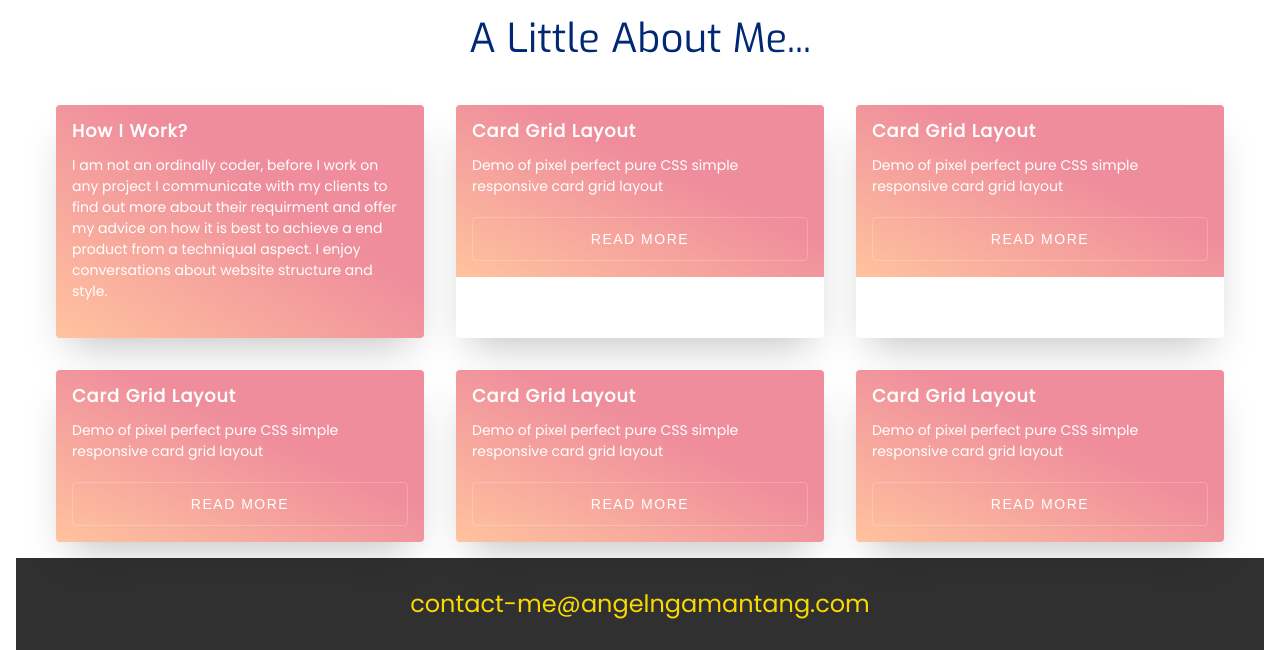
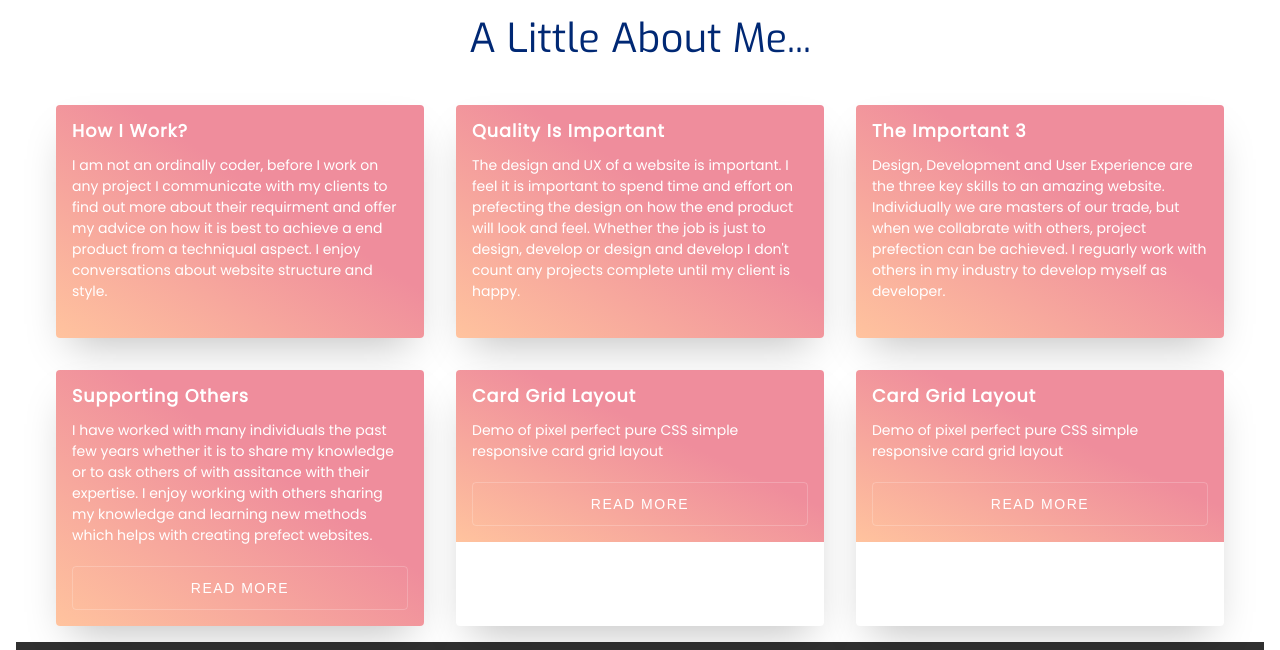
Before and after one commit to AngelNgaManTang/PortfolioRedesign, a plain HTML site: page about.html in a window 1280 px wide. Shown: the part 2500-3150 px from the top of the page. Drawn offline with nearby package versions, Linux system fonts and the light colour scheme; a web font is replaced by a local one.

Commit message:
about page information created

```diff
--- a/about.html
+++ b/about.html
@@ -77,9 +77,12 @@
           <li class="cards_item">
             <div class="card">
               <div class="card_content">
-                <h2 class="card_title">Card Grid Layout</h2>
-                <p class="card_text">Demo of pixel perfect pure CSS simple responsive card grid layout</p>
-                <button class="btn card_btn">Read More</button>
+                <h2 class="card_title">Quality is important</h2>
+                <p class="card_text">
+                  The design and UX of a website is important. I feel it is important to spend time and effort on prefecting the design on how the end product will
+                  look and feel. Whether the job is just to design, develop or design and develop I don't count any projects complete until my client is happy.
+                </p>
+
               </div>
             </div>
           </li>
@@ -87,9 +90,12 @@
             <div class="card">
 
               <div class="card_content">
-                <h2 class="card_title">Card Grid Layout</h2>
-                <p class="card_text">Demo of pixel perfect pure CSS simple responsive card grid layout</p>
-                <button class="btn card_btn">Read More</button>
+                <h2 class="card_title">The Important 3</h2>
+                <p class="card_text">
+                  Design, Development and User Experience are the three key skills to an amazing website. Individually we are masters of our trade, but when we
+                  collabrate with others, project prefection can be achieved. I reguarly work with others in my industry to develop myself as developer.
+                </p>
+
               </div>
             </div>
           </li>
@@ -97,8 +103,11 @@
             <div class="card">
 
               <div class="card_content">
-                <h2 class="card_title">Card Grid Layout</h2>
-                <p class="card_text">Demo of pixel perfect pure CSS simple responsive card grid layout</p>
+                <h2 class="card_title">Supporting Others</h2>
+                <p class="card_text">
+                  I have worked with many individuals the past few years whether it is to share my knowledge or to ask others of with assitance with their expertise.
+                  I enjoy working with others sharing my knowledge and learning new methods which helps with creating prefect websites.
+                </p>
                 <button class="btn card_btn">Read More</button>
               </div>
             </div>
```
